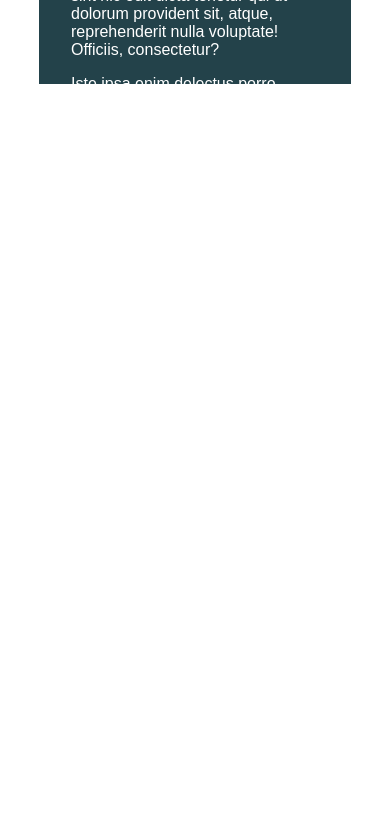
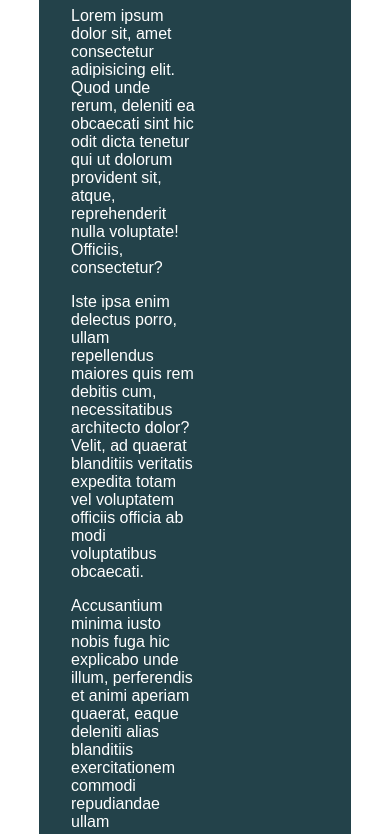
Before and after one commit to saptarsidebnath98/htmlCss-practice, a plain HTML site: page kevinPowel/challenge1/index.html in a window 390 px wide. Shown: the part 216-1050 px from the top of the page. Before the commit the page ends 844 px from the top, so only its background shows below. Drawn offline with Linux system fonts and the light colour scheme.

Commit message:
kp responsive challenge 1 done

```diff
--- a/kevinPowel/challenge1/style.css
+++ b/kevinPowel/challenge1/style.css
@@ -29,5 +29,9 @@ body {
   margin: 0 auto;
 
   padding: 2em;
-  height: 300px;
+  /* height: 300px; */
 }
+
+.intro-content{
+  width: 50%;
+}
```
